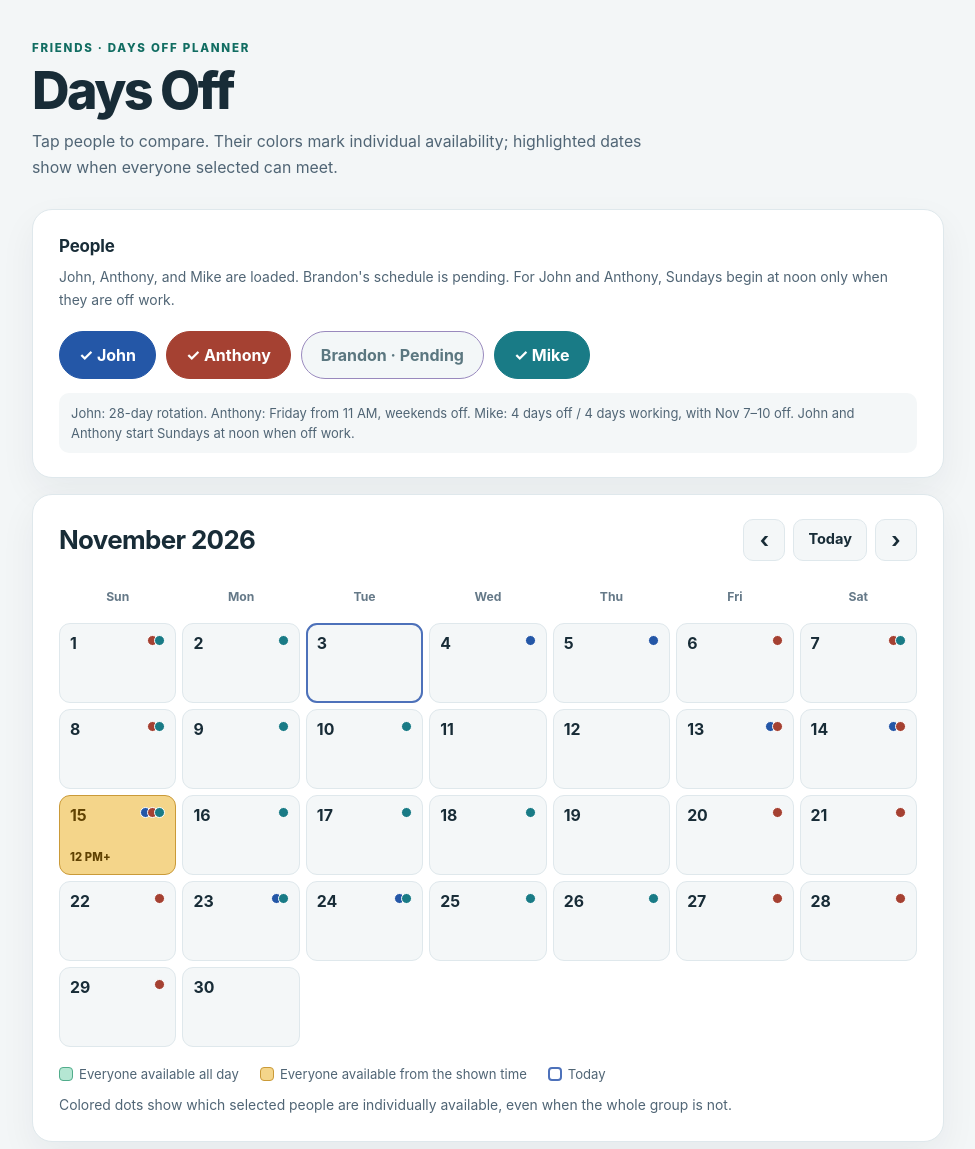
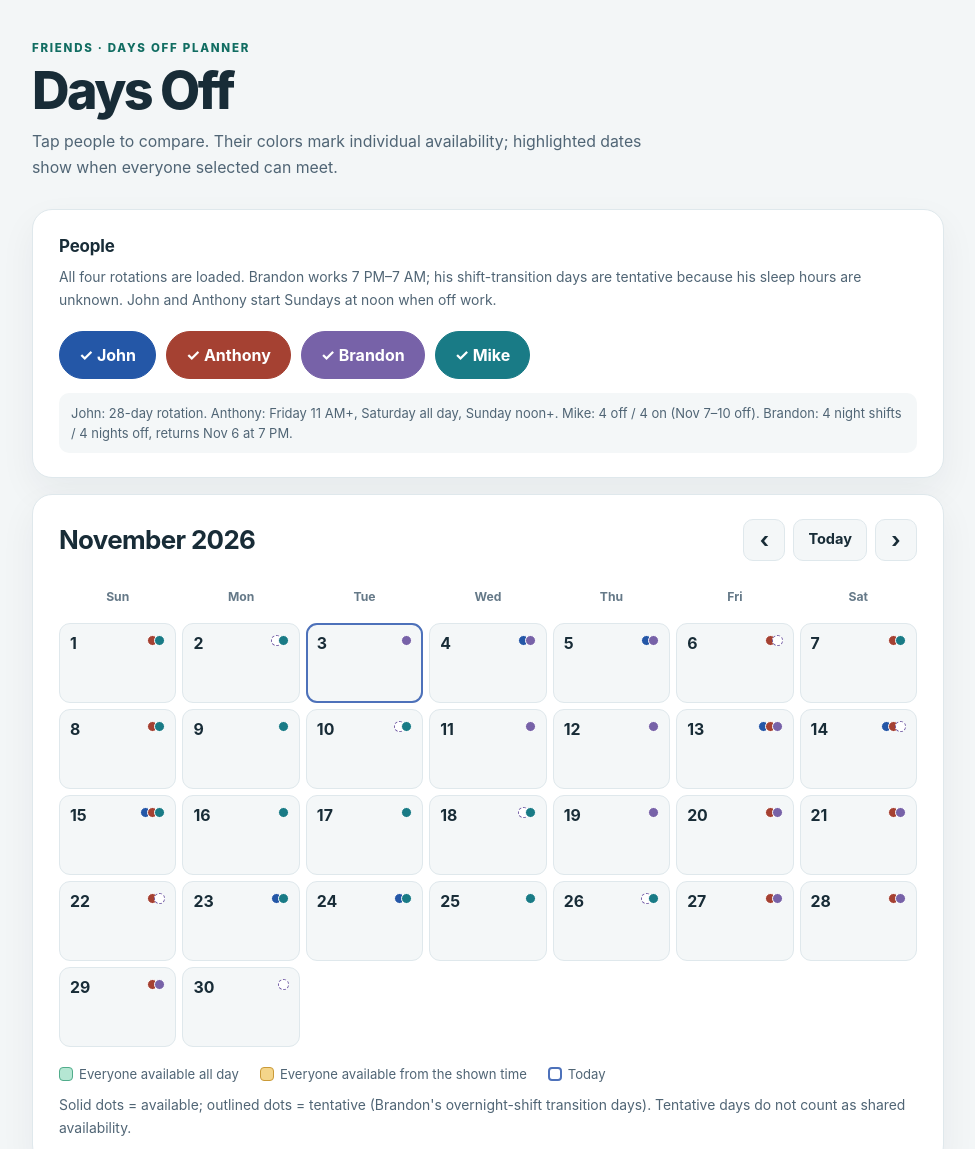
Before and after one commit to inbrand-dev/inbrands-site, a plain HTML site: page friend/index.html in a window 1280 px wide. Shown: the top 1149 px of the page, without its empty margins (152-1127 px from the left). Drawn offline with Linux system fonts and the light colour scheme.

Commit message:
Activate Brandon anchored night-shift cycle with tentative transition markers

```diff
--- a/friend/index.html
+++ b/friend/index.html
@@ -123,6 +123,7 @@
     .person-markers { display: flex; align-items: center; justify-content: flex-end; flex: 0 1 auto; min-width: 0; padding: 1px 0 0 2px; }
     .person-dot { display: block; width: 11px; height: 11px; flex: 0 0 11px; border: 1.5px solid var(--card); border-radius: 50%; background: var(--person-color); }
     .person-dot + .person-dot { margin-left: -4px; }
+    .person-dot.tentative { background: var(--card); border: 1.5px dashed var(--person-color); }
     .marker-overflow { color: var(--ink); font-size: .6rem; font-weight: 800; line-height: 1; margin-left: 2px; white-space: nowrap; }
     .flag { color: var(--quiet); font-size: .7rem; font-weight: 800; line-height: 1.25; letter-spacing: .01em; margin-top: auto; }
     .legend { display: flex; align-items: center; gap: 12px 21px; flex-wrap: wrap; color: var(--muted); font-size: .82rem; margin-top: 18px; }
@@ -195,11 +196,11 @@
     <div class="toprow">
       <div>
         <h2 class="section-title" id="people-heading">People</h2>
-        <p class="muted">John, Anthony, and Mike are loaded. Brandon's schedule is pending. For John and Anthony, Sundays begin at noon only when they are off work.</p>
+        <p class="muted">All four rotations are loaded. Brandon works 7 PM–7 AM; his shift-transition days are tentative because his sleep hours are unknown. John and Anthony start Sundays at noon when off work.</p>
       </div>
     </div>
     <div class="person-row" id="people"></div>
-    <div class="tag">John: 28-day rotation. Anthony: Friday from 11 AM, weekends off. Mike: 4 days off / 4 days working, with Nov 7–10 off. John and Anthony start Sundays at noon when off work.</div>
+    <div class="tag">John: 28-day rotation. Anthony: Friday 11 AM+, Saturday all day, Sunday noon+. Mike: 4 off / 4 on (Nov 7–10 off). Brandon: 4 night shifts / 4 nights off, returns Nov 6 at 7 PM.</div>
   </section>
   <section class="panel" id="calendar-panel" aria-label="Monthly calendar">
     <div class="calhead">
@@ -213,7 +214,7 @@
     <div class="weekdays" aria-hidden="true"><div>Sun</div><div>Mon</div><div>Tue</div><div>Wed</div><div>Thu</div><div>Fri</div><div>Sat</div></div>
     <div id="grid" class="grid" role="group" aria-label="Days off by date"></div>
     <div class="legend"><span><span class="swatch"></span>Everyone available all day</span><span><span class="swatch partial-swatch"></span>Everyone available from the shown time</span><span><span class="today-swatch"></span>Today</span></div>
-    <p class="muted" style="margin-top: 10px;">Colored dots show which selected people are individually available, even when the whole group is not.</p>
+    <p class="muted" style="margin-top: 10px;">Solid dots = available; outlined dots = tentative (Brandon's overnight-shift transition days). Tentative days do not count as shared availability.</p>
     <section id="day-details" class="detail-panel" aria-live="polite" hidden>
       <h3 id="detail-title"></h3>
       <p id="detail-summary"></p>
@@ -239,6 +240,7 @@
   const anchorDay = dateNumber(2026, 10, 4); // Known Wednesday off: Nov 4, 2026.
   const johnDaysOff = new Set([0, 1, 9, 10, 11, 19, 20]);
   const mikeAnchorDay = dateNumber(2026, 10, 7); // Mike is off Nov 7–10, 2026.
+  const brandonWorkAnchorDay = dateNumber(2026, 10, 6); // Brandon returns to work Nov 6 at 7 PM; last work night ends Nov 10 at 7 AM.
   // Each availability interval uses minutes after local midnight: [start, end).
   // Day numbers are UTC-based civil dates; the calendar shows whole local dates.
   const people = [
@@ -260,7 +262,22 @@
         return null; // Working Monday through Thursday.
       }
     },
-    { id: 'brandon', name: 'Brandon', pending: true, available: () => null },
+    {
+      id: 'brandon', name: 'Brandon',
+      assumed: true,
+      // Four work nights starting 7 PM, followed by four off nights. Avoid guessing sleep hours.
+      // Transition dates are tentative and excluded from confirmed shared availability.
+      available: n => {
+        const phase = positiveMod(n - brandonWorkAnchorDay, 8);
+        return phase >= 5 ? { start: 0, end: 1440 } : null; // Three clear days off (estimated availability).
+      },
+      tentative: n => {
+        const phase = positiveMod(n - brandonWorkAnchorDay, 8);
+        if (phase === 0) return 'Tentative: night shift begins at 7 PM; rest time unknown';
+        if (phase === 4) return 'Tentative: night shift ends at 7 AM; rest time unknown';
+        return null;
+      }
+    },
     {
       id: 'mike', name: 'Mike',
       available: n => positiveMod(n - mikeAnchorDay, 8) < 4 ? { start: 0, end: 1440 } : null
@@ -321,6 +338,11 @@
     if (window.start === 0) return 'Until ' + timeLabel(window.end);
     return timeLabel(window.start) + '–' + timeLabel(window.end);
   }
+  function personAvailabilityLabel(person, dayNum) {
+    const window = person.available(dayNum);
+    if (window) return availabilityLabel(window) + (person.assumed ? ' (estimated)' : '');
+    return person.tentative?.(dayNum) || 'Not available';
+  }
   function renderPeople() {
     const root = document.getElementById('people');
     root.replaceChildren();
@@ -359,14 +381,14 @@
         cell.type = 'button';
         const n = dateNumber(viewedYear, viewedMonth, day);
         const window = sharedAvailability(n);
-        const availablePeople = people.filter(p => selected.has(p.id) && p.available(n));
+        const markerPeople = people.filter(p => selected.has(p.id) && (p.available(n) || p.tentative?.(n)));
         if (window) cell.classList.add('match');
         if (window && !isFullDay(window)) cell.classList.add('partial');
         if (n === todayN) cell.classList.add('today');
         if (n === selectedDayN) cell.classList.add('chosen');
         cell.setAttribute('aria-pressed', n === selectedDayN ? 'true' : 'false');
         if (n === todayN) cell.setAttribute('aria-current', 'date');
-        const individualStatus = availablePeople.map(p => p.name + ': ' + availabilityLabel(p.available(n))).join('; ');
+        const individualStatus = people.filter(p => selected.has(p.id)).map(p => p.name + ': ' + personAvailabilityLabel(p, n)).join('; ');
         cell.setAttribute('aria-label', `${dateFmt.format(new Date(n * MS_DAY))}: ${window ? 'shared availability ' + availabilityLabel(window) : 'no shared availability'}${individualStatus ? '; ' + individualStatus : ''}${n === todayN ? ', today' : ''}`);
         const dayHead = document.createElement('span');
         dayHead.className = 'day-head';
@@ -374,20 +396,21 @@
         num.className = 'number';
         num.textContent = String(day);
         dayHead.append(num);
-        if (availablePeople.length) {
+        if (markerPeople.length) {
           const markers = document.createElement('span');
           markers.className = 'person-markers';
           markers.setAttribute('aria-hidden', 'true');
           // Three overlapping markers, then +N for any additional available people.
-          for (const person of availablePeople.slice(0, 3)) {
+          for (const person of markerPeople.slice(0, 3)) {
             const dot = document.createElement('span');
             dot.className = 'person-dot person-' + person.id;
+            if (!person.available(n) && person.tentative?.(n)) dot.classList.add('tentative');
             markers.append(dot);
           }
-          if (availablePeople.length > 3) {
+          if (markerPeople.length > 3) {
             const overflow = document.createElement('span');
             overflow.className = 'marker-overflow';
-            overflow.textContent = '+' + (availablePeople.length - 3);
+            overflow.textContent = '+' + (markerPeople.length - 3);
             markers.append(overflow);
           }
           dayHead.append(markers);
@@ -422,7 +445,7 @@
     const window = sharedAvailability(selectedDayN);
     document.getElementById('detail-summary').textContent =
       selected.size === 0 ? 'Select people above to compare their availability.' :
-      window ? 'Shared availability: ' + availabilityLabel(window) :
+      window ? 'Shared availability: ' + availabilityLabel(window) + (selected.has('brandon') ? ' (Brandon estimated)' : '') :
       'No shared availability for the selected people.';
     const list = document.getElementById('detail-people');
     list.replaceChildren();
@@ -432,7 +455,7 @@
       const name = document.createElement('span');
       name.textContent = person.name;
       const status = document.createElement('span');
-      status.textContent = availabilityLabel(person.available(selectedDayN));
+      status.textContent = personAvailabilityLabel(person, selectedDayN);
       li.append(name, status);
       list.append(li);
     }
```
